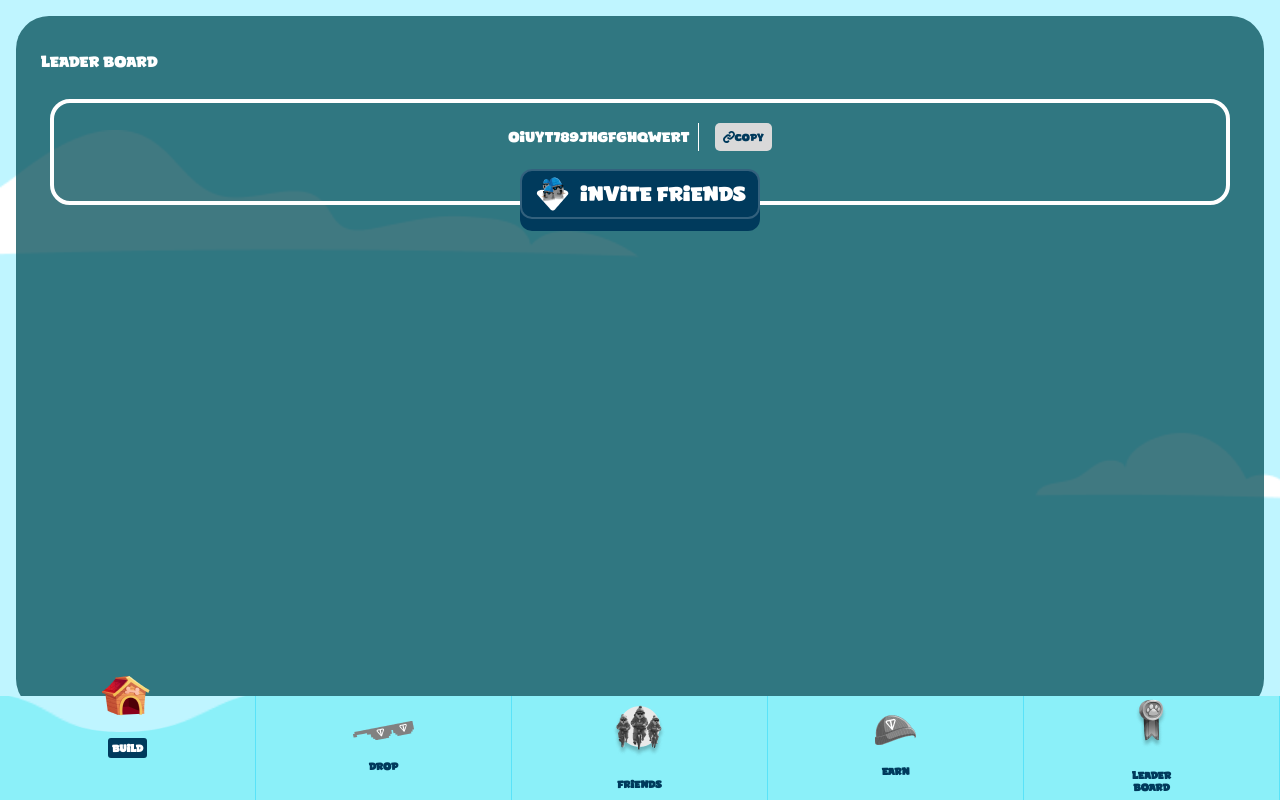
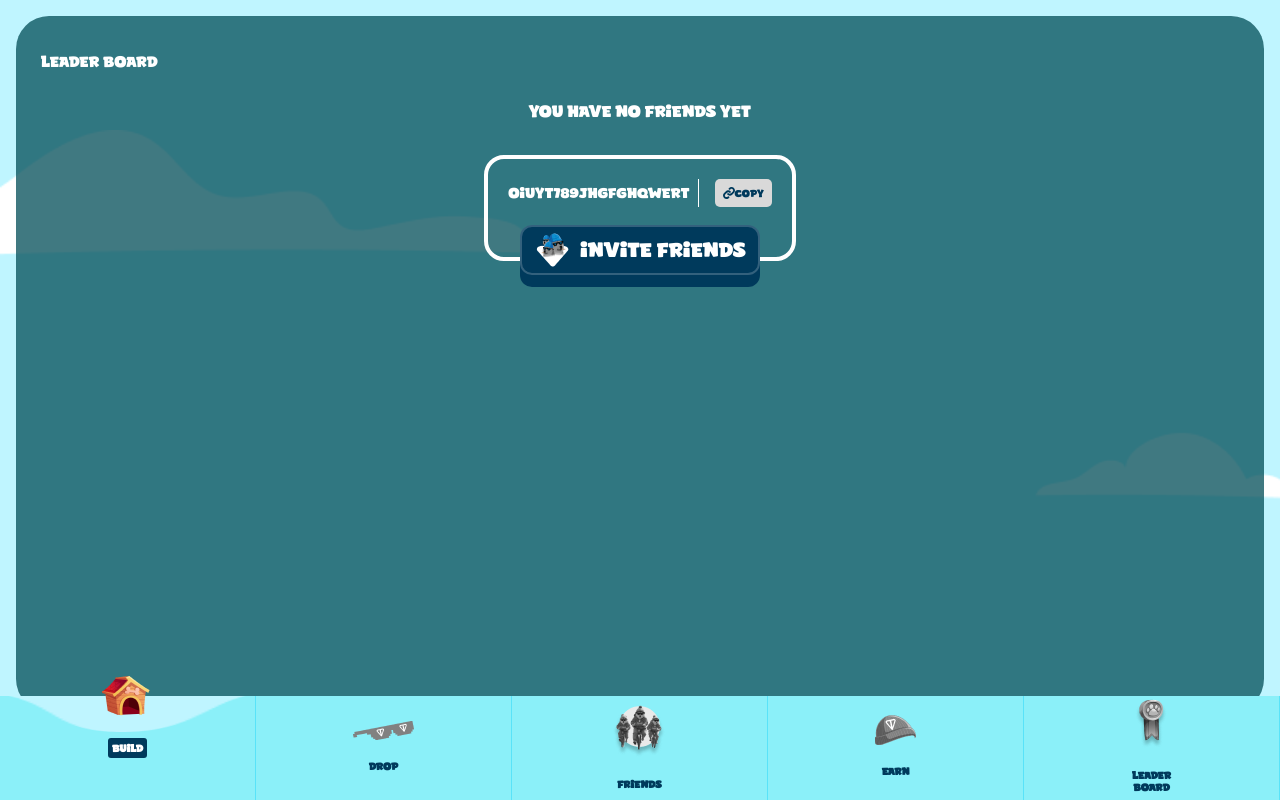
Before and after one commit to DanijelTodorov/DTCMiniApp, a React (Vite) app: page /leaderboard in a window 1280 px wide. Built offline with nearby package versions, Linux system fonts and the light colour scheme; a web font is replaced by a local one.

Commit message:
update leaderboard
update leaderboard

```diff
--- a/src/pages/Leaderboard.tsx
+++ b/src/pages/Leaderboard.tsx
@@ -50,6 +50,8 @@ export const Leaderboard = () => {
         </span>
         <div className="px-[9px] flex flex-col">
           {tasks.length == 0 && (
+            <div className="w-full flex flex-col items-center gap-8">
+              <span>YOU HAVE NO FRIENDS YET</span>
               <div className="relative h-[106px] flex flex-col items-center gap-[40px] rounded-[20px] border-[4px] border-white p-[20px]">
                 <div className="flex items-center justify-center gap-4">
                   <span className="text-[14px] leading-[28px] tracking-[2%] border-r-[1px] border-r-white pr-2">
@@ -100,6 +102,7 @@ export const Leaderboard = () => {
                   </div>
                 </div>
               </div>
+            </div>
           )}
           {tasks.map((item, index) => (
             <div
```
Lines whose indentation alone changed are shown as unchanged.
